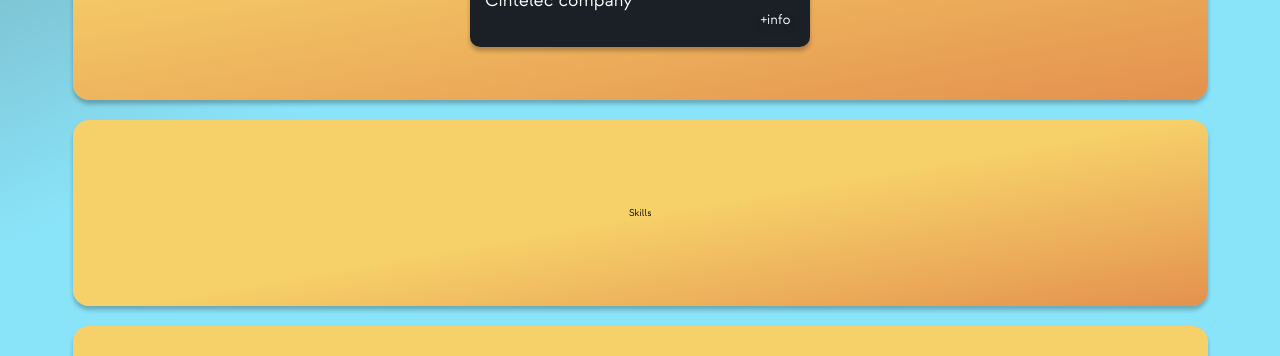
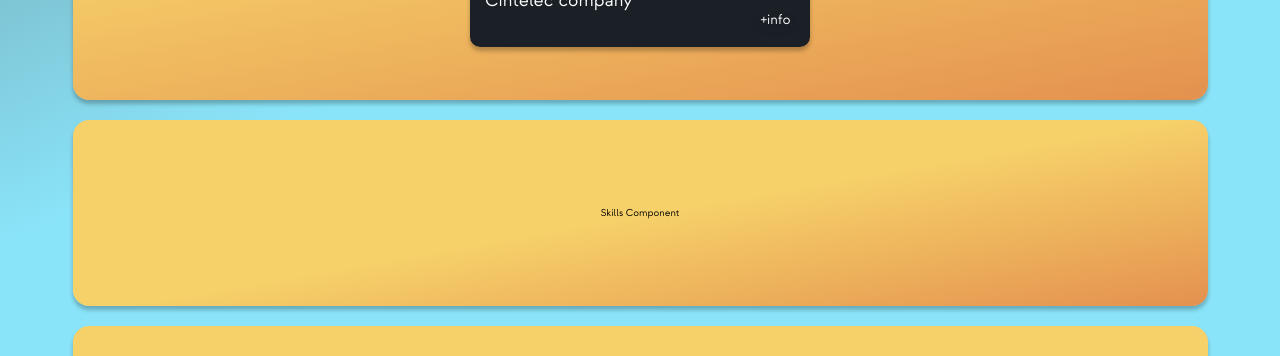
Before and after one commit to SanguinoCastro/portfolio, a Next.js app: page / in a window 1280 px wide. Shown: the part 1240-1596 px from the top of the page. Built offline with nearby package versions, Linux system fonts and the light colour scheme; no server answers; a web font is replaced by a local one.

Commit message:
Start skills feature, add tsx and css

```diff
--- a/src/app/layout.tsx
+++ b/src/app/layout.tsx
@@ -7,6 +7,7 @@ import './styles/language.css';
 import './styles/weather.css';
 import './styles/map.css';
 import './styles/projects.css';
+import './styles/skills.css';
 
 // const inter = Inter({ subsets: ['latin'] });
 
--- a/src/components/Bento.tsx
+++ b/src/components/Bento.tsx
@@ -3,6 +3,7 @@ import Dark_Mode from './Dark_Mode';
 import Language from './Language';
 import Map from './Map';
 import Projects from './Projects';
+import Skills from './Skills';
 import Weather from './Weather';
 
 const Bento = () => {
@@ -30,7 +31,7 @@ const Bento = () => {
         <Projects />
       </div>
       <div className='grid__skills col-start-1 col-end-7 content shadow border-rad'>
-        Skills
+        <Skills />
       </div>
       <div className='grid__animation col-start-1 col-end-7 content shadow border-rad'>
         Animación
```
Also changed, not shown: src/app/styles/skills.css (added).
